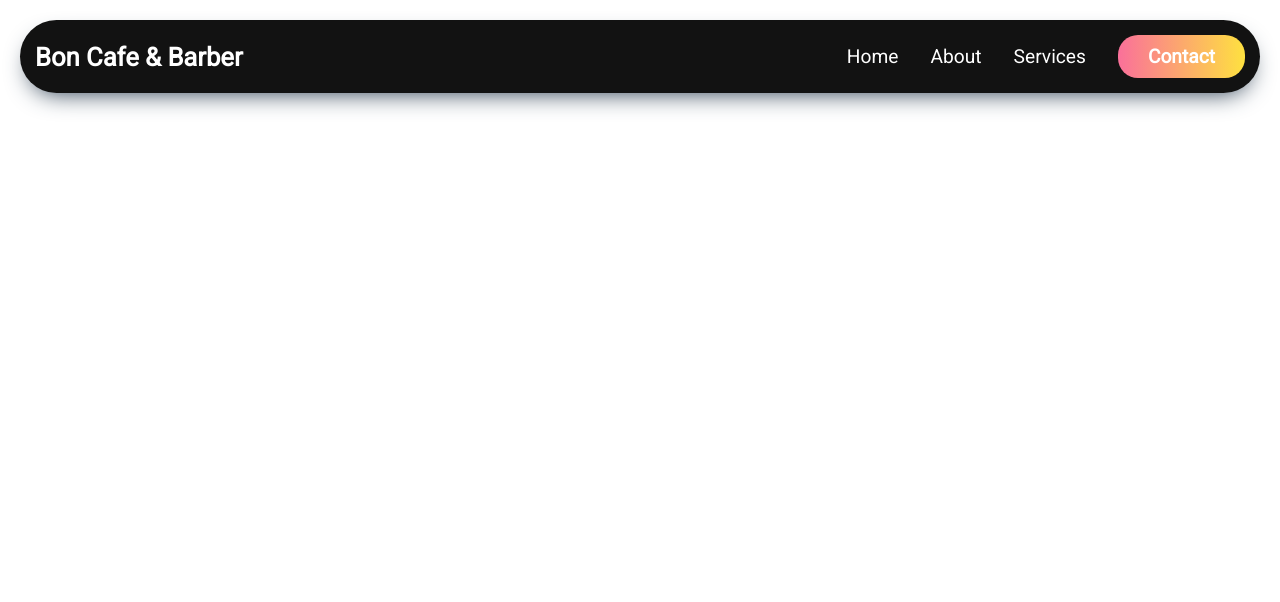
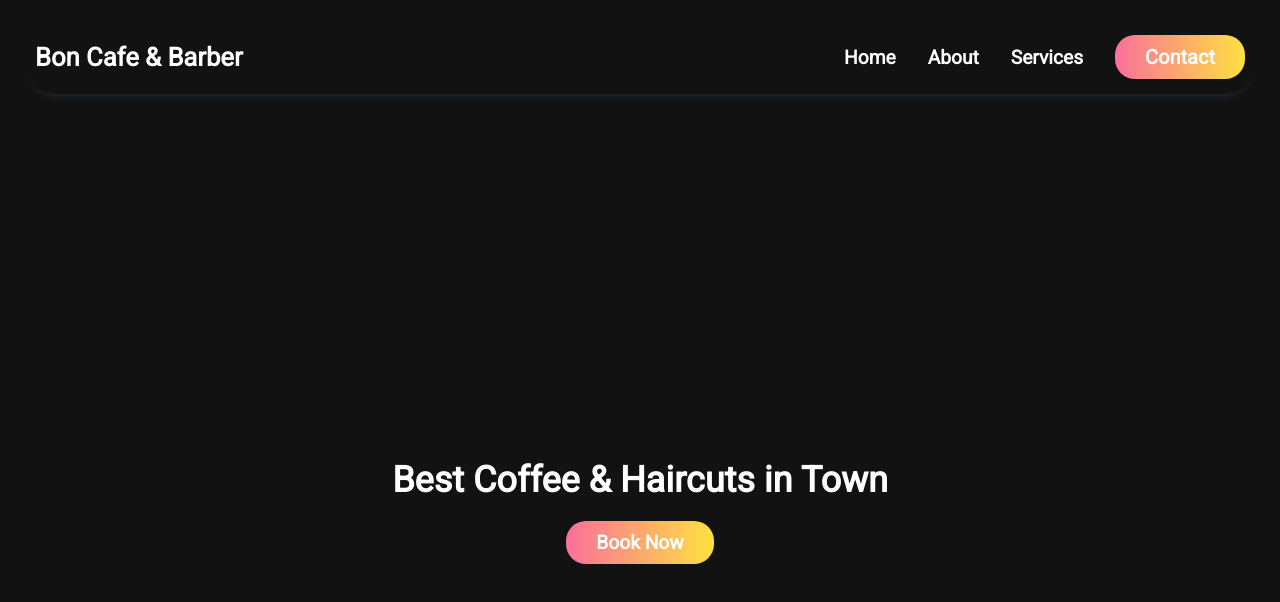
Before and after one commit to nguyendy630/business-store, a React (Vite) app in the folder frontend/: page / in a window 1280 px wide. Shown: the top 602 px of the page. Built offline with nearby package versions, Linux system fonts and the light colour scheme; no server answers.

Commit message:
Added Hero Section

```diff
--- a/frontend/src/App.jsx
+++ b/frontend/src/App.jsx
@@ -8,11 +8,11 @@ export default function App() {
 
   useEffect(() => {
     axios.get('http://localhost:3001/getUsers')
-    .then(users => setUsers(users.data))
-    .catch(err => console.log(err))
+      .then(users => setUsers(users.data))
+      .catch(err => console.log(err))
   }, [])
 
-  return(
+  return (
     <>
       <header>
         <h1 className='logo'>Bon Cafe & Barber</h1>
@@ -20,12 +20,15 @@ export default function App() {
           <li><a href='#home'>Home</a></li>
           <li><a href='#about'>About</a></li>
           <li><a href='#services'>Services</a></li>
-          <li><button className="cta"><a href='#contact'>Contact</a></button></li>
+          <li><button className="cta">Contact</button></li>
         </ul>
       </header>
 
-      <section id='home'>
-
+      <section id='hero'>
+        <div className="heading-text">
+          <h1>Best Coffee & Haircuts in Town</h1>
+          <button className="cta">Book Now</button>
+        </div>
       </section>
     </>
   );
--- a/frontend/src/styles.css
+++ b/frontend/src/styles.css
@@ -6,6 +6,8 @@
      box-sizing: border-box;
      font-family: 'Roboto', 'Sans-serif';
      scroll-behavior: smooth;
+     background-color: #121212;
+     color-scheme: dark;
 }
 
 header {
@@ -18,7 +20,10 @@ header {
      border-radius: 40px;
      padding-right: 15px;
      box-shadow: 10px;
-     box-shadow: rgb(38, 57, 77) 0px 10px 25px -10px;
+     box-shadow: rgb(38, 57, 77) 0px 10px 10px -10px;
+     position: sticky;
+     top: 0;
+     width: auto;
 }
 
 .logo {
@@ -30,6 +35,7 @@ header {
 li a {
      text-decoration: none;
      font-size: 1.2rem;
+     font-weight: bold;
      color: white;
 }
 
@@ -42,10 +48,11 @@ li a:hover {
      background-image: linear-gradient(to right, #fa709a 0%, #fee140 100%);
      padding: 10px 30px;
      border-radius: 20px;
-     color: white;
      font-weight: bold;
      transition: 0.5s ease-in-out;
      border: none;
+     color: white;
+     font-size: 1.25rem;
 }
 
 .cta:hover {
@@ -55,7 +62,6 @@ li a:hover {
      transition: 0.5s ease-in-out;
 }
 
-
 ul {
      display: flex;
      flex-direction: row;
@@ -63,3 +69,29 @@ ul {
      gap: 2rem;
      align-items: center;
 }
+
+#hero {
+     display: flex;
+     justify-content: center;
+     align-items: center;
+     height: 100vh;
+     background-color: #121212;
+}
+
+
+.heading-text {
+     display: flex;
+     align-items: center;
+     justify-content: center;
+     width: 50%;
+     height: 400px;
+     flex-direction: column;
+     margin: 10px;
+     padding-top: 15px;
+     font-size: 1.5rem;
+}
+
+.heading-text .cta {
+     margin: 20px;
+     font-size: 1.2rem;
+}
```
